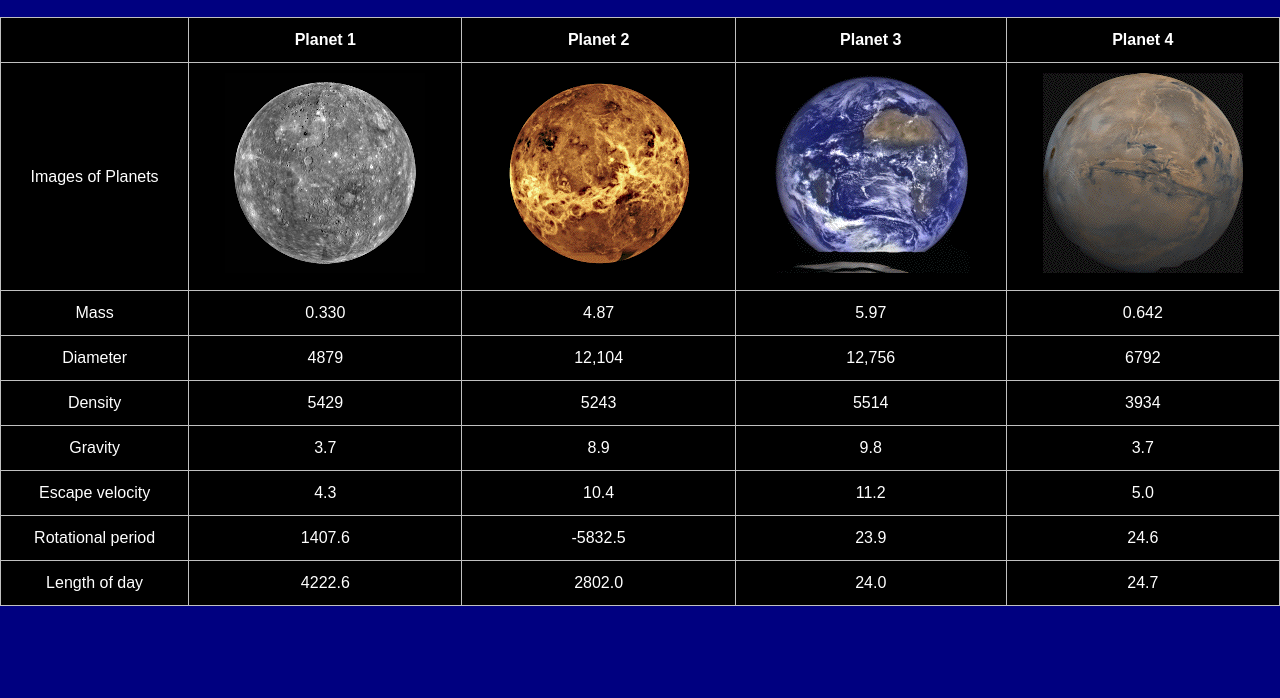
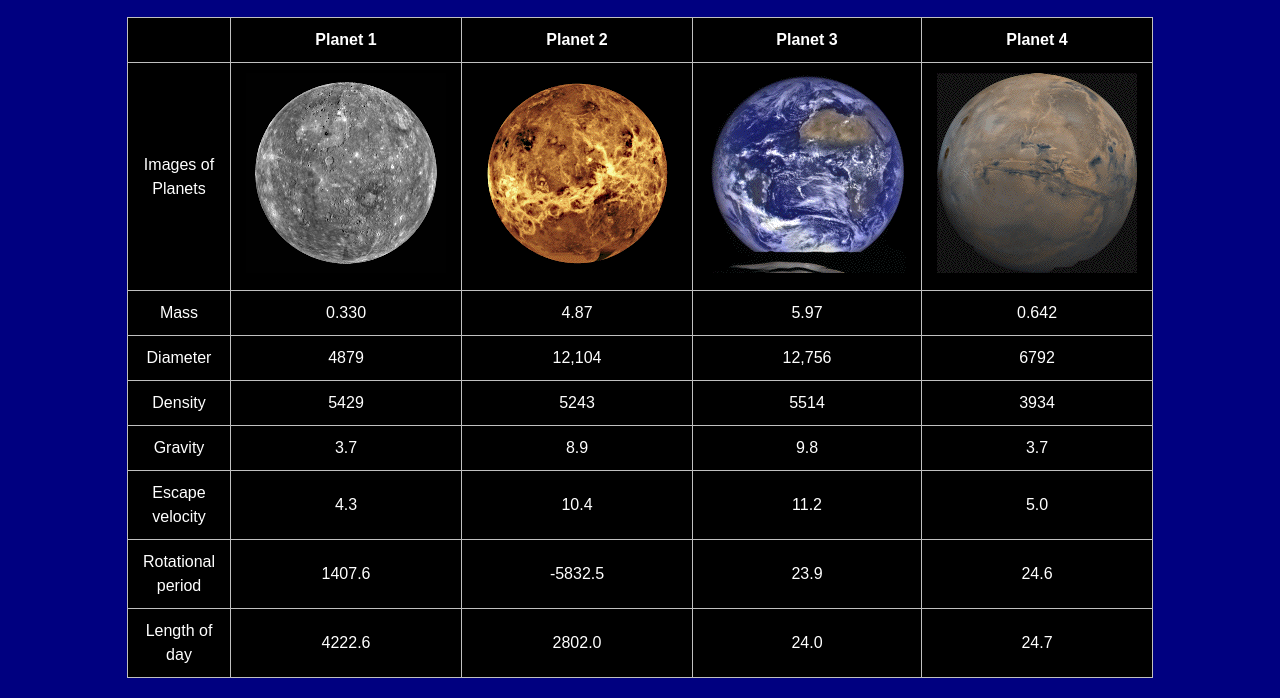
Before and after one commit to SamruddhiKakade/ITMD_361_Lab_6, a plain HTML site: page index.html in a window 1280 px wide. Shown: the part 102-800 px from the top of the page. Drawn offline with Linux system fonts and the light colour scheme.

Commit message:
centering the table and padding

```diff
--- a/css/style.css
+++ b/css/style.css
@@ -3,7 +3,7 @@ body {
   background-color: #000080;
   color: #FFFFFF;
   margin: 0;
-  padding: 0;
+  padding: 0 20px;
   font-size: 16px;
   line-height: 1.5;
 }
@@ -22,8 +22,8 @@ h1.title {
 }
 
 table#planets {
-  width: 100%;
+  width: 80%;
   border-collapse: collapse;
-  margin: 20px 0;
+  margin: 20px auto;
   background-color: #000000;
 }
```
